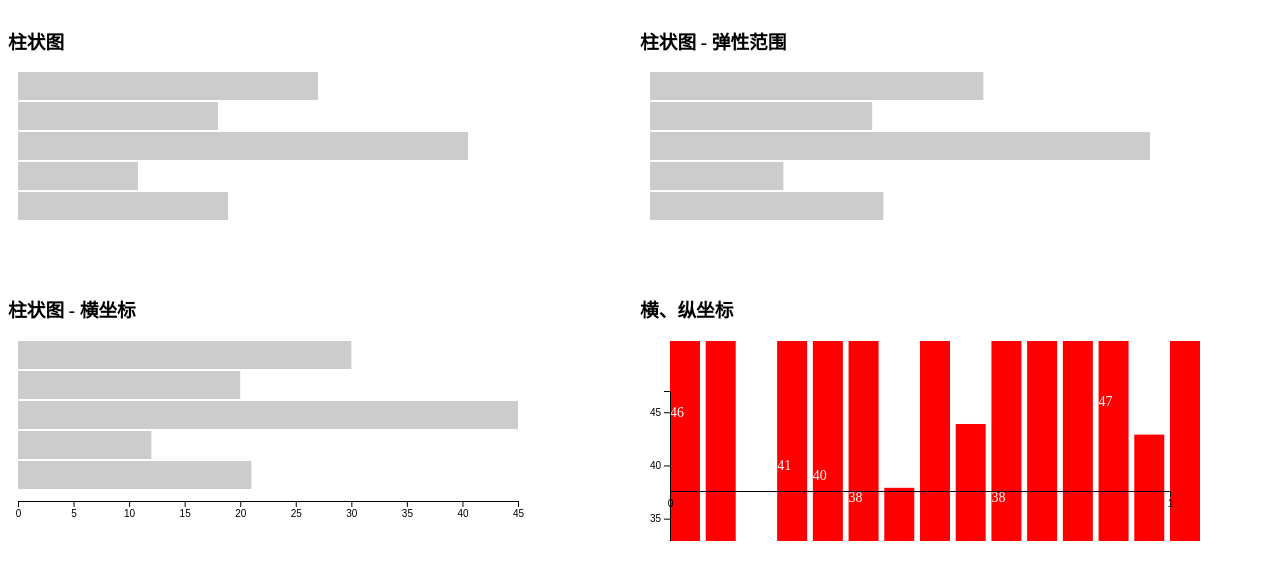
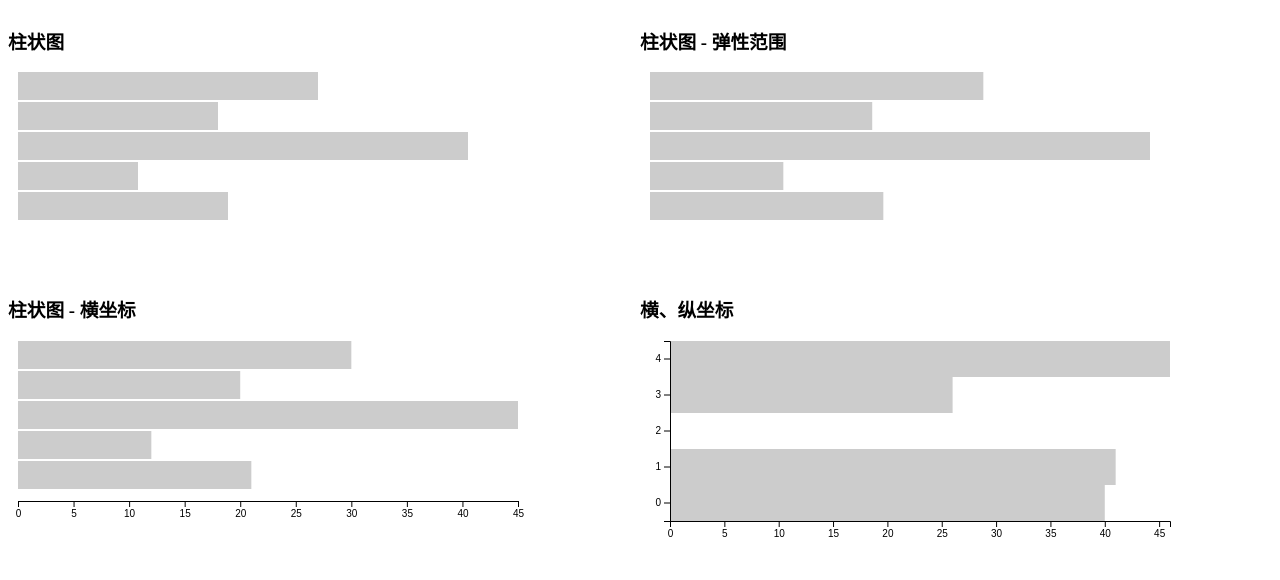
Before and after one commit to bakerz/d3js-demo, a website: page src/views/demo01.html in a window 1280 px wide. Drawn offline with nearby package versions, Linux system fonts and the light colour scheme.

Commit message:
scaleBand

```diff
--- a/src/views/demo01.html
+++ b/src/views/demo01.html
@@ -100,103 +100,69 @@
 
         // ========== 横、纵坐标 ==========
         var dataArr = [];
-        var num = 15;  //数组的数量
+        var num = 5;  //数组的数量
 
         for(var i = 0; i < num ; i++){
             var tempnum = Math.floor( Math.random() * 50 );   // 返回 0~49 整数
             dataArr.push(tempnum);
         }
 
-        console.log(dataArr.length, dataArr);
+        var svg4 = d3.select('#svg4').append('svg')
+          .attr('width', width)
+          .attr('height', height);
 
-        var svg4 = d3.select("#svg4").append("svg")
-            .attr("width",width)
-            .attr("height",height);
+        // 横坐标伸缩比例
+        var xAxisScale = d3.scaleLinear()
+          .domain([0, d3.max(dataArr)])
+          .range([0, 500])
 
-        // 横坐标伸缩尺度
-        /*var xAxisScale = d3.scaleOrdinal()
+        // 纵坐标伸缩比例
+        var yAxisScale = d3.scaleBand()
           .domain(d3.range(dataArr.length))
-            //.range([0, 500]);
-            //.rangeRoundBands([0,500]);
-            .range([0, 500]);*/
+          .range([180, 0]);
 
-        var xAxisScale = d3.scaleLinear()
-          .domain(d3.range(dataArr.length))
+        // 横向比例尺位置
+        var xAxis = d3.axisBottom(xAxisScale);
+
+        // 纵向比例尺位置
+        var yAxis = d3.axisLeft(yAxisScale);
+
+        // 横向伸缩比例
+        var xScale = d3.scaleLinear()
+          .domain([0, d3.max(dataArr)])
           .range([0, 500]);
 
-        // 纵坐标标伸缩尺度
-        var yAxisScale = d3.scaleLinear()
-            .domain([0,d3.max(dataArr)])
-            .range([500, 0]);
+        // 纵向伸缩比例
+        var yScale = d3.scaleBand()
+          .domain(d3.range(dataArr.length))
+          .range([0, 180]);
 
-        // 横坐标位置
-        var xAxis = d3.axisBottom(xAxisScale);
-
-        // 纵坐标位置
-        var yAxis = d3.axisLeft(yAxisScale);
-
-        // 横向伸缩尺度
-        /*var xScale = d3.scaleOrdinal()
-            .domain(d3.range(dataArr.length))
-            .range([0, 500], 0.05);*/
-        var xScale = d3.scaleLinear()
-          .domain([0, 14])
-          .range([0, 500]);
-            //.range([0,500]);
-
-        // 纵向伸缩尺度
-        var yScale = d3.scaleLinear()
-            .domain([0,d3.max(dataArr)])
-            .range([0,500]);
-
-        svg4.selectAll("rect")
+        // 绘制单元数据块
+        svg4.selectAll('rect')
           .data(dataArr)
           .enter()
-           .append("rect")
-           .attr("x", function(d,i){
-                return 30 + xScale(i);
+          .append('rect')
+          .attr('x', 30)
+          .attr('y', function(d, i) {
+            return yScale(i);
           })
-           .attr("y", function(d,i){
-                return 200 - yScale(d);
+          .attr('width', function(d, i) {
+            return xScale(d);
           })
-           .attr("width", function(d,i){
-                //return xScale.rangeBand();
-                return 30;
-           })
-           .attr("height",yScale)
-           .attr("fill","red");
-
-        svg4.selectAll("text")
-            .data(dataArr)
-            .enter().append("text")
-            .attr("x", function(d,i){
-                return /*30 + */xScale(i);
-           } )
-           .attr("y",function(d,i){
-                return 50 + 500 - yScale(d) ;
-           })
-            .attr("dx", function(d,i){
-                //return xScale.rangeBand()/3;
-                return 30;
-           })
-            .attr("dy", 15)
-            .attr("text-anchor", "begin")
-            .attr("font-size", 14)
-            .attr("fill","white")
-            .text(function(d,i){
-                return d;
-            });
-
-        svg4.append("g")
-            .attr("class","axis")
-            .attr("transform","translate(30,150)")
+          .attr('height', yScale.bandwidth())
+          .attr('fill', '#ccc');
+        // 绘制单文文本
+        // 绘制横坐标
+        svg4.append('g')
+          .attr('class', 'axis')
+          .attr('transform', 'translate(30, 180)')
           .call(xAxis);
 
-        svg4.append("g")
-            .attr("class","axis")
-            .attr("transform","translate(30,50)")
+        // 绘制纵坐标
+        svg4.append('g')
+          .attr('class', 'axis')
+          .attr('transform', 'translate(30, 0)')
           .call(yAxis);
-
 </script>
     </body>
 </html>
```
Also changed, not shown: src/views/demo02.html (+4 -4 lines). Lines whose indentation alone changed are shown as unchanged.
